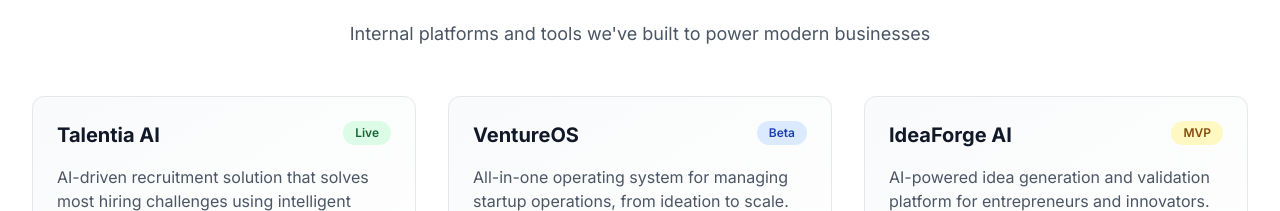
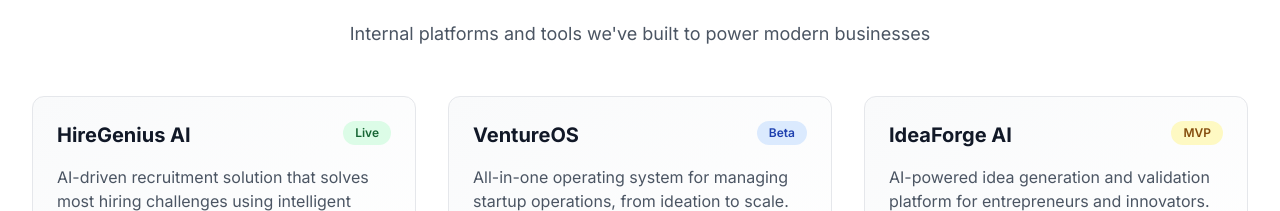
Before and after one commit to manishkesarwa2/Ideasphere, a Next.js app: page / in a window 1280 px wide. Shown: the part 2321-2532 px from the top of the page. Built offline with nearby package versions, Linux system fonts and the light colour scheme.

Commit message:
address change

```diff
--- a/data/content.ts
+++ b/data/content.ts
@@ -66,7 +66,7 @@ export const services = [
 export const products = [
   {
     id: 1,
-    name: "Talentia AI",
+    name: "HireGenius AI",
     description: "AI-driven recruitment solution that solves most hiring challenges using intelligent automation and smart matching.",
     status: "Live",
     category: "HR Tech",
@@ -168,7 +168,7 @@ export const caseStudies = [
     client: "TalentCorp Solutions",
     industry: "HR Technology & Recruitment",
     challenge: "Manual recruitment process taking 45+ days with poor candidate quality and high dropout rates.",
-    solution: "Built Talentia AI platform with intelligent screening, automated matching, and smart interview scheduling.",
+    solution: "Built HireGenius AI platform with intelligent screening, automated matching, and smart interview scheduling.",
     results: [
       "70% reduction in time-to-hire",
       "5x improvement in candidate quality",
```
